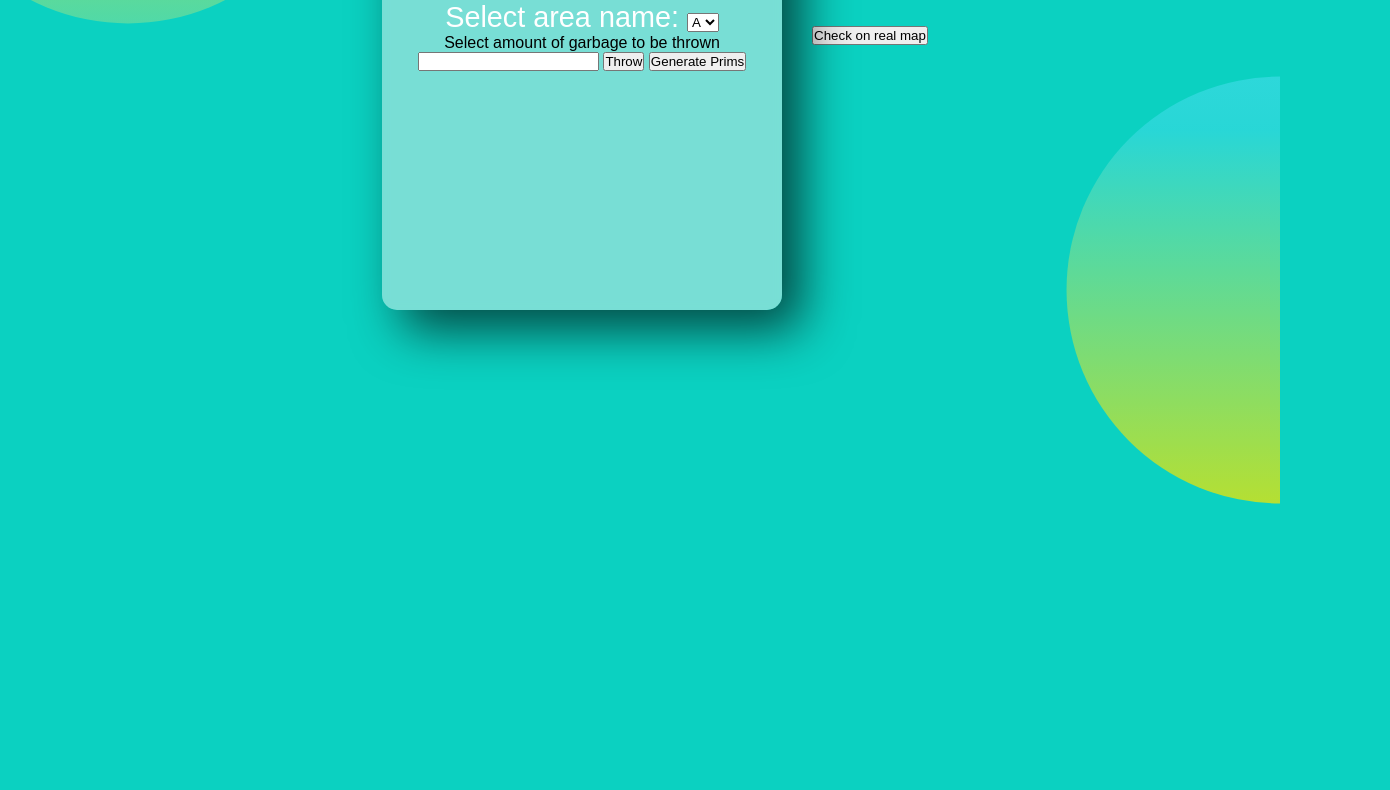
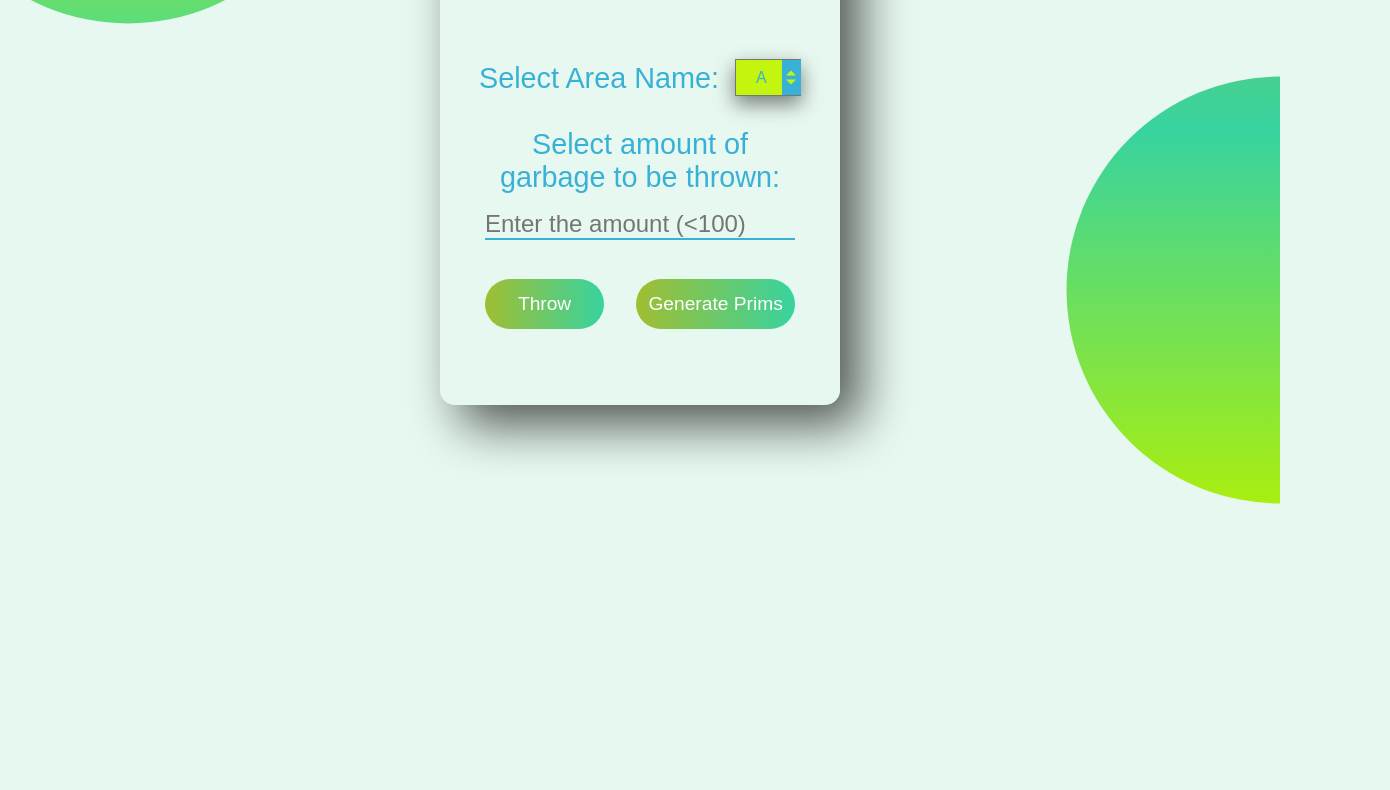
Before and after one commit to vikash452/dst, a website: page public/throwGarbage.html in a window 1280 px wide. Shown: the part 270-1060 px from the top of the page, 1390 px wide, since content can reach past the window. After the commit the page ends 800 px from the top, so only its background shows below. Drawn offline with Linux system fonts and the light colour scheme.

Commit message:
Home page and Throw page styling updates

```diff
--- a/public/css/glass.css
+++ b/public/css/glass.css
@@ -4,12 +4,30 @@
     box-sizing: border-box;
     font-family: sans-serif;
 }
+/* :root {
+    --select-border: #777;
+    --select-focus: blue;
+    --select-arrow: var(--select-border);
+  }
+  .select {
+    width: 100%;
+    min-width: 15ch;
+    max-width: 30ch;
+    border: 1px solid var(--select-border);
+    border-radius: 0.25em;
+    padding: 0.25em 0.5em;
+    font-size: 1.25rem;
+    cursor: pointer;
+    line-height: 1.1;
+    background-color: #fff;
+    background-image: linear-gradient(to top, #f9f9f9, #fff 33%);
+  } */
 body{
     display: flex;
     justify-content: center;
     align-items: center;
     min-height: 100vh;
-    background: #0bd1c1;
+    background: rgba(230, 248, 239, 0.966);
 
 }
 body:before{
@@ -19,7 +37,7 @@ body:before{
     left: 0;
     width: 100%;
     height: 100%;
-    background: linear-gradient(#4ddef1, #4ddef171, #bfe027);
+    background: linear-gradient(#a0be32, #38d39f, #b1f006);
     clip-path: circle( 20% at right 70%);
 
 }
@@ -30,8 +48,57 @@ body:after{
     left: 0;
     width: 100%;
     height: 100%;
-    background: linear-gradient( #bfe027, #4ddef171, #4ddef1);
+    background: linear-gradient( #c3f50e, #38d39f, #daf10a);
     clip-path: circle( 20% at 10% 10%);
+}
+select{
+    box-shadow: 0 8px 20px rgba(0, 0, 0, 0.5);
+    /* border-radius: 13%; */
+    font-size: 1rem;
+    padding: 0.5em 1em;
+    background:  #c3f50e;
+    color: #39b1d7;
+    overflow: hidden;
+}
+.custom-select{
+    position: relative;
+    margin-left: 1rem;
+    margin-top: -0.2rem;
+}
+
+.custom-arrow{
+    position: absolute;
+    display: block;
+    top: 0.16rem;
+    right: 0;
+    background: #39b1d7;
+    height: 91%;
+    width: 1.2rem;
+    pointer-events: none;
+    /* border-radius: 13%; */
+}
+.custom-arrow::before, .custom-arrow::after{
+    content: '';
+    position: absolute;
+    width: 0;
+    height: 0;
+    left: 50%;
+
+    transform: translate(-50%, -50%);
+}
+
+.custom-arrow::before{
+    border-left: 0.2em solid transparent;
+    border-right: 0.2em solid transparent;
+    border-bottom: 0.2em solid #c3f50e;
+    top: 37%;
+}
+
+.custom-arrow::after{
+    border-left: 0.2em solid transparent;
+    border-right: 0.2em solid transparent;
+    border-top: 0.2em solid #c3f50e;
+    top: 63%;
 }
 .container{
     position: relative;
@@ -41,6 +108,7 @@ body:after{
     max-width: 1200px;
     flex-wrap: wrap;
     z-index: 1;
+    color: #39b1d7;
 }
 .container .card
 {
@@ -50,7 +118,7 @@ body:after{
     margin: 30px;
     box-shadow: 20px 20px 50px rgba(0, 0, 0, 0.664);
     border-radius: 15px;
-    background:rgba(230, 236, 233, 0.50);
+    background:rgba(230, 248, 239, 0.534);
     overflow: hidden;
     display: flex;
     justify-content: center;
@@ -68,20 +136,100 @@ body:after{
     top: -1px;
     right: 15px;
     font-size: 3.5rem;
-    color:  #b42ed4;
+    color:#6ded1c;
+	text-shadow: 3px 3px 2px rgba(0, 0, 0, 0.918), -3px -3px 2px rgba(255, 250, 250, 0.932);
     pointer-events: none;
 }
 .container .card .content .area{
+    margin-top: 10rem;
     font-size: 1.8em;
-    color: #fff;
+    display: flex;
+    flex-direction: row;
+    justify-content: center;
+    align-items: center;
+    /* color: rgb(8, 8, 8); */
     z-index: 1;
-
 }
-
-
-
+.input{
+    margin: 2rem;
+    position: relative;
+    display: flex;
+    justify-content: center;
+    align-items: center;
+    flex-direction: column;
+    font-size: 1.8rem;
+}
+.input >input{
+    margin-top: 1rem;
+    font-size: 1.5rem;
+    border-top: none;
+    border-left: none;
+    border-right: none;
+    border-bottom: 2px solid  #39b1d7;
+    background-color: transparent;
+}
+.input >input:focus{
+    outline: none;
+}
+/* .container .card .content .area .select{
+    /* A reset of styles, including removing the default dropdown arrow */
+    /* appearance: none; */
+     /* Additional resets for further consistency */
+    /* background-color: transparent;
+    border: none;
+    padding: 0 1em 0 0;
+    margin: 0;
+    width: 100%;
+    font-family: inherit;
+    font-size: inherit;
+    cursor: inherit;
+    line-height: inherit;
+    outline: none;
+} */
+/*.container .card .content .area .select::-ms-expand {
+    display: none;
+  } */
 .container .card .content .throw{
     font-size: 1.8em;
     color: #fff;
     font-weight: 300;
+    display: flex;
+    flex-direction: row;
+    justify-content: center;
+    align-items: center;
+    width: 100%;
+    padding-top: 0px;
 }
+
+.button {
+	width: 100%;
+	height: 50px;
+	border-radius: 25px;
+	outline: none;
+	border: none;
+	background-image: linear-gradient(to right, #a0be32, #38d39f, #10a80b);
+	background-size: 200%;
+	font-size: 1.2rem;
+	color: #fff;
+	/* font-family: 'Poppins', sans-serif; */
+	cursor: pointer;
+	transition: .5s;
+	position: relative;
+	justify-content: center;
+	align-items: center;
+	text-align: center;
+	margin-top: 2em;
+}
+
+.button:hover {
+	background-position: right;
+	background-image: linear-gradient(45deg, #7345d9, #b42ed4, #db4eae);
+	color: #38d39f;
+}
+#throw{
+    width: 75%;
+    margin-right: 2rem;
+}
+/* #prims{
+    margin-left: 1rem;
+} */
--- a/public/css/index.css
+++ b/public/css/index.css
@@ -1,87 +1,130 @@
-*{
+* {
 	padding: 0;
 	margin: 0;
 	box-sizing: border-box;
+	font-family: 'Averia Serif Libre', cursive;
 }
 
-body{
-    font-family: 'Poppins', sans-serif;
-    overflow: hidden;
+body {
+	/* font-family: 'Poppins', sans-serif; */
+	overflow-x: hidden;
+	font-family: 'Averia Serif Libre', cursive;
+	background:rgba(230, 248, 239, 0.966);
 }
 
-.wave{
+.heading {
+	display: flex;
+	justify-content: center;
+	align-items: center;
+	font-size: 5rem;
+	color: #6ded1c;
+	text-shadow: 3px 3px 2px rgba(0, 0, 0, 0.918), -3px -3px 2px rgba(255, 250, 250, 0.932)
+}
+
+.wave {
 	position: fixed;
-	bottom: 0;
-	left: 0;
+	/* bottom: 0;
+	left: 0; */
 	height: 100%;
 	z-index: -1;
 }
 
-.container{
+.container {
 	width: 100vw;
 	height: 100vh;
 	display: grid;
 	grid-template-columns: 1fr 1fr;
-    grid-gap :7rem;
-    padding: 0 2rem;
+	grid-gap: 7rem;
+	padding: 1.2rem 2rem;
+	overflow: hidden;
+
 }
 
-.img{
+.container .card
+{
+    position: relative;
+    width: 400px;
+    /* height: 500px; */
+    /* margin: 30px; */
+	/* height: 29.8rem; */
+    box-shadow: 1px 20px 50px rgba(0, 0, 0, 0.664);
+    border-radius: 15px;
+    background:rgba(230, 248, 239, 0.966);
+    overflow: hidden;
+	padding: 20px;
+    /*display: flex;
+
+    justify-content: space-between;
+    align-items: center; */
+    border-top: 1px solid rgba(255, 255, 255, 0.5);
+    backdrop-filter: blur(5px);
+}
+.img {
 	display: block;
-    margin-top: 10em;
+	margin-top: 8rem;
 	align-items: center;
+	height: 100%;
 }
 
-.login-content{
+.login-content {
 	display: flex;
-	justify-content:center;
+	justify-content: center;
 	align-items: center;
 	text-align: center;
 	width: auto;
 	height: 100px;
 }
 
-.img img{
+.img img {
 	width: auto;
-    height: auto;
+	height: 300px;
 	justify-content: center;
 	border-radius: 13%;
+	box-shadow: 1px 20px 50px rgba(0, 0, 0, 0.664);
 }
 
-.wlcm{
+.wlcm {
 	position: relative;
-    margin-top: 10em;
-    padding: 5px 0;
+	/* margin-top: 3rem;
+	padding: 5px 0; */
 	justify-content: center;
 	align-items: center;
 	text-align: center;
 }
-.avatar-img{
+
+.avatar-img {
 	width: 100px;
 	height: 100px;
 	margin-left: 1rem;
 	margin-top: 1rem;
+	border: 3px solid rgba(230, 248, 239, 0.904);
 	/* position: relative; */
+}
 
-}
-.login-content h1{
-	margin: 15px 0;
+.login-content h1 {
+	/* margin: 15px 0; */
 	color: rgb(211, 37, 37);
 	text-transform: uppercase;
 	font-size: 2.9rem;
 }
+.title{
+	margin-top: 1.2rem;
+	font-size: 3rem;
+	color:#6ded1c;
+	text-shadow: 3px 3px 2px rgba(0, 0, 0, 0.918), -3px -3px 2px rgba(255, 250, 250, 0.932)
+}
 
-.wlcm-btn{
+.wlcm-btn {
 	width: 80%;
 	height: 50px;
 	border-radius: 25px;
 	outline: none;
 	border: none;
-	background-image: linear-gradient(to right, #32be8f, #38d39f, #32be8f);
+	background-image: linear-gradient(to right, #a0be32, #38d39f, #10a80b);
 	background-size: 200%;
 	font-size: 1.2rem;
 	color: #fff;
-	font-family: 'Poppins', sans-serif;
+	/* font-family: 'Poppins', sans-serif; */
 	cursor: pointer;
 	transition: .5s;
 	position: relative;
@@ -89,53 +132,50 @@ body{
 	align-items: center;
 	text-align: center;
 	margin-top: 2em;
-
-}
-.wlcm-btn>a{
-	text-decoration: none;
-	Color: rgb(255,255,255);
-}
-.wlcm-btn:hover{
-	background-position: right;
-    background-image: linear-gradient(45deg,#7345d9, #b42ed4, #db4eae );
 }
 
+.wlcm-btn>a {
+	text-decoration: none;
+	Color: rgb(255, 255, 255);
+}
 
-@media screen and (max-width: 1050px){
-	.container{
+.wlcm-btn:hover {
+	background-position: right;
+	background-image: linear-gradient(45deg, #7345d9, #b42ed4, #db4eae);
+	color: #38d39f;
+}
+
+@media screen and (max-width: 1050px) {
+	.container {
 		grid-gap: 5rem;
 	}
 }
 
-@media screen and (max-width: 1000px){
-	form{
+@media screen and (max-width: 1000px) {
+	form {
 		width: 290px;
 	}
-
-	.login-content h2{
+	.login-content h2 {
 		font-size: 2.4rem;
 		margin: 8px 0;
 	}
-
-	.img img{
+	.img img {
 		width: 400px;
+		height: 250px;
 	}
 }
 
-@media screen and (max-width: 900px){
-	.container{
+@media screen and (max-width: 900px) {
+	.container {
 		grid-template-columns: 1fr;
 	}
-
-	.img{
+	.img {
 		display: none;
 	}
-
-	.wave{
+	.wave {
 		display: none;
 	}
-
-	.login-content{
+	.login-content {
 		justify-content: center;
 	}
 }
--- a/public/throwGarbage.html
+++ b/public/throwGarbage.html
@@ -1,13 +1,11 @@
 <!DOCTYPE html>
 <html lang="en">
-
   <head>
-    <meta charset="UTF-8">
-    <meta http-equiv="X-UA-Compatible" content="IE=edge">
-    <meta name="viewport" content="width=device-width, initial-scale=1.0">
+    <meta charset="UTF-8" />
+    <meta http-equiv="X-UA-Compatible" content="IE=edge" />
+    <meta name="viewport" content="width=device-width, initial-scale=1.0" />
     <title>Document</title>
-    <link rel="stylesheet" type="text/css" href="./css/glass.css">
-
+    <link rel="stylesheet" type="text/css" href="./css/glass.css" />
   </head>
 
   <body>
@@ -36,12 +34,12 @@
       <div class="card">
         <div class="content">
           <h2>Throw Garbage</h2>
+          <span>
             <div class="area">
-
+              <label for="standard-select">Select Area Name: </label>
               <div class="custom-select">
-                        Select area name:
-                        <select id='areaName'>
-
+                <!-- Select area name: -->
+                <select id="areaName">
                   <!-- <option value="New Delhi">New Delhi</option>
             <option value="Moscow">Moscow</option>
             <option value="Paris">Paris</option>
@@ -56,27 +54,34 @@
                   <option value="D">D</option>
                   <option value="E">E</option>
                 </select>
+                <span class="custom-arrow"></span>
               </div>
+            </div>
+          </span>
 
+          <div class="input">
+            Select amount of garbage to be thrown:
+            <input
+              type="text"
+              placeholder="Enter the amount (<100) "
+              id="garbageAmount"
+            />
+            <div class="throw">
+
+            <button id="throw" class="button">Throw</button>
+            <button id="prims" class="button">Generate Prims</button>
             </div>
-                <div>
-                    Select amount of garbage to be thrown
-                    <input type="text" id='garbageAmount' />
-                    <button id='throw'>Throw</button>
-                    <button id='prims'>Generate Prims</button>
           </div>
 
       </div>
     </div>
-        <div id='result'></div>
-        <button id='onrealmap'>Check on real map</button>
-        <canvas id='mycanvas' height="700px" width="1500px"></canvas>
-        <button id='animation'>start</button>
-        <button id='prims_on_map'>check</button>
-
-    </div>
+    <!-- <div id="result"></div>
+      <button id="onrealmap">Check on real map</button>
+      <canvas id="mycanvas" height="700px" width="1500px"></canvas>
+      <button id="animation">start</button>
+      <button id="prims_on_map">check</button>
+    </div> -->
   </body>
   <script src="./js/prims.js"></script>
   <script src="./js/throw_garbage.js"></script>
-
 </html>
```
Also changed, not shown: public/index.html (+23 -14 lines). Lines whose indentation alone changed are shown as unchanged.
